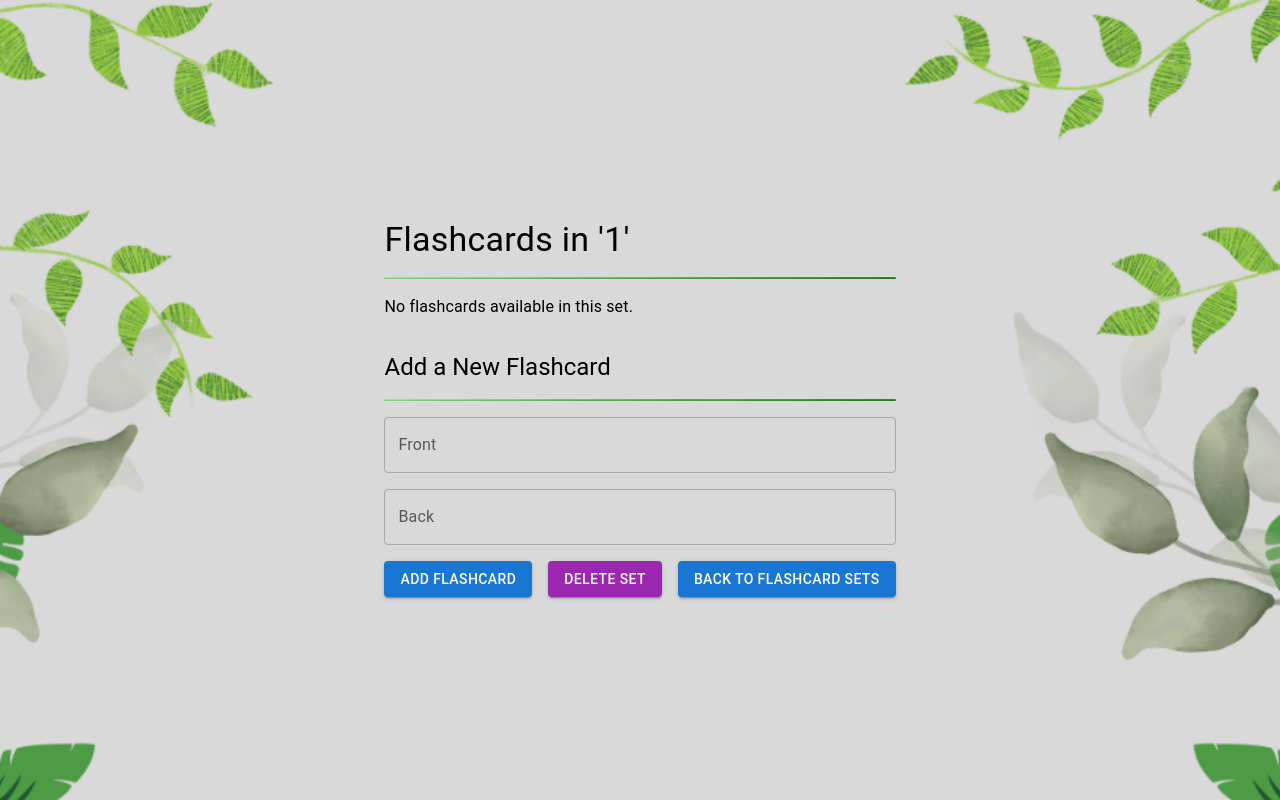
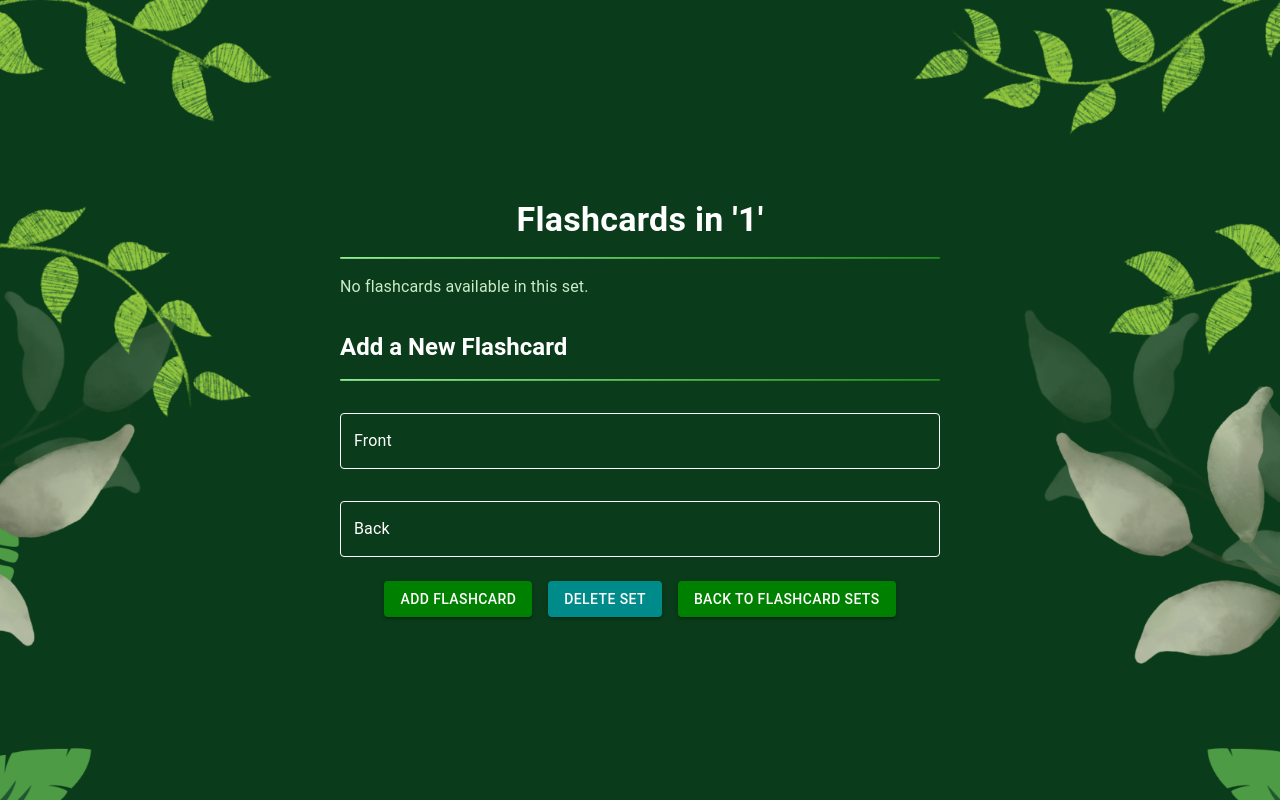
Before and after one commit to ujjwalaa7/AIFlashcards, a Next.js app: page /flashcards/1 in a window 1280 px wide. Built offline with nearby package versions, Linux system fonts and the light colour scheme; no server answers; the database is empty; sample sign-in values are in the browser's storage.

Commit message:
fixing everything

```diff
--- a/app/components/Navbar.js
+++ b/app/components/Navbar.js
@@ -1,12 +1,9 @@
 'use client';
 
-import React from 'react';
+import React, { useState, useEffect } from 'react';
 import NavLink from './NavLink';
-import '../navbar.css';
-import { useState, useEffect } from 'react';
 import { logOut } from '../utility/auth';
 import { useRouter } from 'next/navigation';
-import "./navbar.css"
 
 export default function Navbar() {
   const router = useRouter();
@@ -34,12 +31,20 @@ export default function Navbar() {
     } catch (error) {
       console.error('Error logging out:', error);
     }
+  };
 
+  const handleLogoClick = () => {
+    router.push('/flashcards');
   }
 
   return (
     <nav className={scrolled ? 'scrolled' : ''}>
-      <img src='/images/logo.png' className="logo" />
+      <img
+        src='/images/logo.png'
+        className='logo'
+        onClick={handleLogoClick}
+        alt="Logo"
+      />
       <ul>
         <li><NavLink href="/flashcards" title="Flashcards" /></li>
         <li><NavLink href="/generate" title="Generate" /></li>
--- a/app/components/flashcards.js
+++ b/app/components/flashcards.js
@@ -7,7 +7,6 @@ import { useRouter } from 'next/navigation';
 import { List, ListItem, ListItemText, Typography, Box, CircularProgress, Card, CardContent, Divider } from '@mui/material';
 import { onAuthStateChanged } from 'firebase/auth';
 import { Container } from '@mui/material';
-
 
 export default function FlashCards() {
   const [sets, setSets] = useState([]);
@@ -36,9 +35,9 @@ export default function FlashCards() {
         setSets([]);
       }
       setLoading(false);
-    })
+    });
     return () => listSets();
-  }, [])
+  }, []);
 
   if (loading) {
     return (
@@ -57,7 +56,7 @@ export default function FlashCards() {
         alignItems: 'center',
         justifyContent: 'center',
         minHeight: '100vh',
-      backgroundImage: 'url(/images/flashcards.png)',
+        backgroundImage: 'url(/images/try3.png)',
         backgroundSize: 'cover',
         backgroundPosition: 'center',
         backgroundColor: 'darkgreen',
@@ -66,9 +65,10 @@ export default function FlashCards() {
         padding: 0,
       }}
     >
+      <Container maxWidth='md'>
         <Box sx={{ maxWidth: 600, mx: 'auto', mt: 4 }}>
-      <Typography variant="h4" gutterBottom>
-        Saved Flashcard Sets
+          <Typography variant="h4" display={'flex'} justifyContent='center' component="h1" gutterBottom sx={{ fontWeight: 'bold', color: 'white' }}>
+            SAVED FLASHCARD SETS
           </Typography>
           <Divider
             sx={{
@@ -81,7 +81,17 @@ export default function FlashCards() {
           <List>
             {sets.length > 0 ? (
               sets.map((setName, index) => (
-            <Card key={index} sx={{ mb: 2 }}>
+                <Box
+                  key={index}
+                  sx={{
+                    mb: 2,
+                    p: 2,
+                    border: '1px solid #ddd',
+                    borderRadius: '8px',
+                    boxShadow: '0 4px 8px rgba(0, 0, 0, 0.1)'
+                  }}
+                >
+                  <Card>
                     <CardContent>
                       <ListItem
                         button
@@ -92,13 +102,14 @@ export default function FlashCards() {
                       </ListItem>
                     </CardContent>
                   </Card>
+                </Box>
               ))
             ) : (
-          <Typography>No flashcard sets available.</Typography>
+              <Typography color={'white'}>No flashcard sets available.</Typography>
             )}
           </List>
         </Box>
       </Container>
-
+    </Container>
   )
 }
--- a/app/flashcards/[saveName]/page.js
+++ b/app/flashcards/[saveName]/page.js
@@ -139,7 +139,7 @@ function FlashcardSet() {
       alignItems: 'center',
       justifyContent: 'center',
       minHeight: '100vh',
-      backgroundImage: 'url(/images/trial.png)',
+      backgroundImage: 'url(/images/try3.png)',
       backgroundSize: 'cover',
       backgroundPosition: 'center',
       backgroundColor: 'darkgreen',
@@ -148,8 +148,9 @@ function FlashcardSet() {
       padding: 0,
   }}
 >
+  <Container maxWidth="md">
     <Box sx={{ maxWidth: 600, mx: 'auto', mt: 4 }}>
-      <Typography variant="h4" gutterBottom>
+      <Typography variant="h4" display={'flex'} justifyContent='center' component="h1" gutterBottom sx={{ fontWeight: 'bold', color: 'white' }}>
         Flashcards in '{saveName}'
       </Typography>
       <Divider
@@ -233,19 +234,20 @@ function FlashcardSet() {
       </div>
     </div>
     <Stack direction="row" justifyContent="space-between">
-      <IconButton onClick={handlePrev}>
-        <ArrowBackIcon />
-      </IconButton>
-      <IconButton onClick={handleNext}>
-        <ArrowForwardIcon />
-      </IconButton>
-    </Stack>
+  <IconButton onClick={handlePrev} sx={{ color: 'lightgreen' }}>
+    <ArrowBackIcon />
+  </IconButton>
+  <IconButton onClick={handleNext} sx={{ color: 'lightgreen' }}>
+    <ArrowForwardIcon />
+  </IconButton>
+</Stack>
+
   </Box>
 ) : (
-  <Typography>No flashcards available in this set.</Typography>
+  <Typography color={'#ccecc9'}> No flashcards available in this set.</Typography>
 )}
       <Box sx={{ mt: 4, mb: 2 }}>
-        <Typography variant="h5" gutterBottom>
+      <Typography variant="h5" component="h1" gutterBottom sx={{ fontWeight: 'bold', color: 'white' }}>
           Add a New Flashcard
         </Typography>
         <Divider
@@ -261,26 +263,70 @@ function FlashcardSet() {
           value={newFront}
           onChange={(e) => setNewFront(e.target.value)}
           fullWidth
-          sx={{ mb: 2 }}
+          sx={{
+            mb: 1,
+            mt: 2,
+            '& .MuiInputLabel-root': { color: 'white' },
+            '& .MuiOutlinedInput-root': {
+              '& fieldset': { borderColor: 'white' },
+              '&:hover fieldset': { borderColor: 'white' },
+              '&.Mui-focused fieldset': { borderColor: 'white' },
+              color: 'white',
+            },
+            '& .MuiInputBase-input': { color: 'white' },
+          }}
         />
         <TextField
           label="Back"
           value={newBack}
           onChange={(e) => setNewBack(e.target.value)}
           fullWidth
-          sx={{ mb: 2 }}
+          sx={{
+            mb: 3,
+            mt: 3,
+            '& .MuiInputLabel-root': { color: 'white' },
+            '& .MuiOutlinedInput-root': {
+              '& fieldset': { borderColor: 'white' },
+              '&:hover fieldset': { borderColor: 'white' },
+              '&.Mui-focused fieldset': { borderColor: 'white' },
+              color: 'white',
+            },
+            '& .MuiInputBase-input': { color: 'white' },
+          }}
         />
+        <Stack spacing={2} direction={'row'} justifyContent={'center'}>
 
-        <Stack spacing={2} direction={'row'} justifyContent={'center'}>
-        <Button variant="contained" color="primary" onClick={handleAddFlashcard}>
+        <Button variant="contained" color="primary" onClick={handleAddFlashcard}
+          sx={{
+            backgroundColor: 'green',
+            '&:hover': {
+              backgroundColor: 'darkgreen',
+            }
+          }}
+        >
           Add Flashcard
         </Button>
 
-        <Button variant="contained" color="secondary" onClick={handleDeleteSet} sx={{ mb: 2 }}>
+        <Button variant="contained" color="secondary" onClick={handleDeleteSet}
+          sx={{
+            backgroundColor: 'darkcyan',
+            '&:hover': {
+              backgroundColor: 'teal',
+            }
+          }}
+        >
           Delete Set
         </Button>
 
-        <Button variant="contained" color="primary" onClick={() => router.back()} sx={{ mb: 2 }}>
+        <Button variant="contained" color="primary" onClick={() => router.back()}
+          sx={{
+            mb: 2,
+            backgroundColor: 'green',
+            '&:hover': {
+              backgroundColor: 'darkgreen',
+            }
+          }}
+          >
           Back to Flashcard Sets
         </Button>
 
@@ -288,7 +334,7 @@ function FlashcardSet() {
       </Box>
     </Box>
     </Container>
-
+    </Container>
   )
 }
 
--- a/app/footer.css
+++ b/app/footer.css
@@ -3,6 +3,10 @@ footer {
   color: #ecf0f1;
   padding: 20px 0;
   text-align: center;
+  width: 100%;
+  box-sizing: border-box;
+  overflow-x:visible;
+  font-family: 'Comic Sans MS', sans-serif;
 }
 
 #back-to-top {
@@ -15,7 +19,6 @@ footer {
   margin-top: 20px;
   margin-right: 20px;
   border-radius: 5px;
-  font-family: Arial, Helvetica, sans-serif;
 }
 
 #back-to-top:hover {
@@ -39,10 +42,8 @@ footer {
   margin-top: 20px;
   margin-right: 20px;
   border-radius: 5px;
-  font-family: Arial, Helvetica, sans-serif;
 }
 
-/* The actual popup (appears on top) */
 .popup .popuptext {
   visibility: hidden;
   width: 350px;
@@ -70,14 +71,12 @@ footer {
   border-color: #555 transparent transparent transparent;
 }
 
-/* Toggle this class when clicking on the popup container (hide and show the popup) */
 .popup .show {
   visibility: visible;
   -webkit-animation: fadeIn 1s;
   animation: fadeIn 1s;
 }
 
-/* Add animation (fade in the popup) */
 @-webkit-keyframes fadeIn {
   from {opacity: 0;}
   to {opacity: 1;}
@@ -92,5 +91,10 @@ footer {
   margin-top: 20px;
   border-top: 1px solid #ecf0f1;
   padding-top: 10px;
-  font-family: 'Times New Roman', Times, serif;
+  width: 100%;
+  box-sizing: border-box;
 }
+
+body {
+  overflow-x: hidden;
+}
```
Also changed, not shown: app/components/generate.js (+25 -17 lines), app/components/navbar.css (deleted, +0 -33 lines), app/navbar.css (+16 -9 lines), public/images/logo.png (added). Lines whose indentation alone changed are shown as unchanged.
